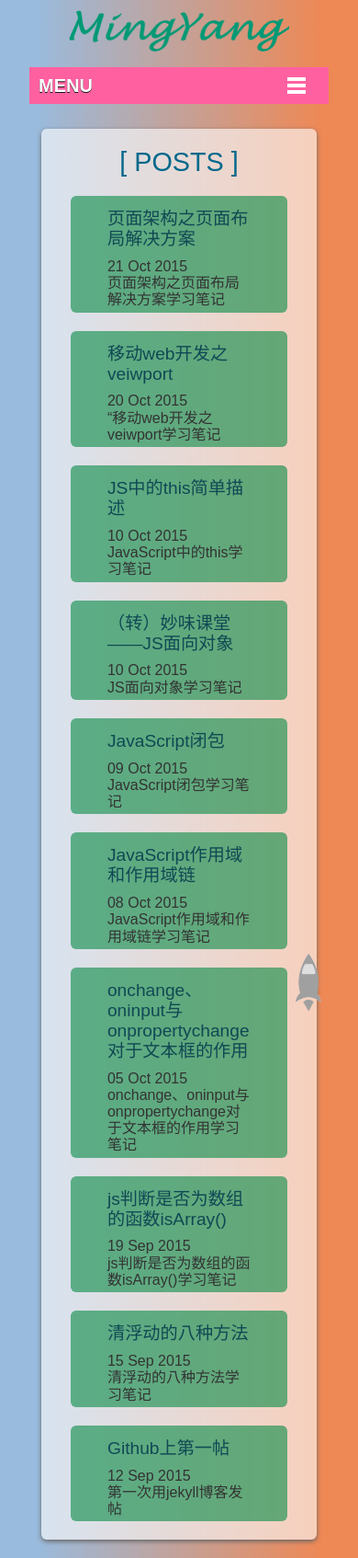
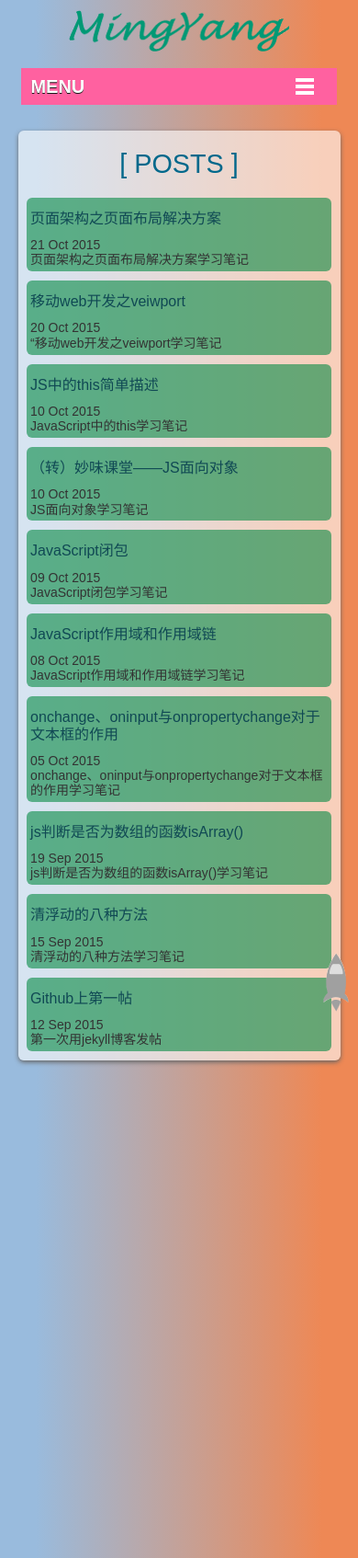
Before and after one commit to radenrecha/radenrecha.github.io, a Jekyll site: the page built from blog/index.html, in a window 390 px wide. Shown: the whole page at 92% size. Built offline with Jekyll 4.4.1, drawn with Linux system fonts in a browser that asks for light colours; nearby versions of some CDN libraries; a style sheet for code colours, icons or effects is not loaded.

Commit message:
add margin-bottom

```diff
--- a/statics/css/main.css
+++ b/statics/css/main.css
@@ -623,6 +623,7 @@
     }
     .container{
         min-height: 460px;
+        width: 100%;
     }
     .logo{
         width: 30%;
@@ -649,9 +650,11 @@
 }
 @media only screen and (max-width: 768px) {
     .wrap{
-        width:95%;
+        width:100%;
     }
-
+    .container{
+        width: 100%;
+    }
     .logo{
         text-align:center;
         float:none;
@@ -667,9 +670,25 @@
     .cate-posts,.page{
          margin-top: 0px;
     }
+    .cate-posts ul.posts li {
+        margin: 0 0.6em 10px;
+        padding:4px 4px;
+    }
+    .cate-posts ul.posts li h4{
+        font-size: 16px;
+    }
+    .cate-posts ul.posts li p,.cate-posts ul.posts li span{
+        font-size: 14px;
+    }
+    .page{
+        margin-bottom: 10px;
+    }
     .content{
         width:90%;
         margin: 0px auto;
+    }
+    .post-content p{
+        font-size: 16px;
     }
     .home .banner{
         width:320px;
@@ -684,10 +703,12 @@
     .post-content code{
        max-width: 88%;
     }
-    .about {
-        width: 96%;
+
+
+     #returnTop {
+        right: 10px;
+        bottom: -200px;
     }
-
 }
 
 @media only screen and (max-width: 374px) {
```
